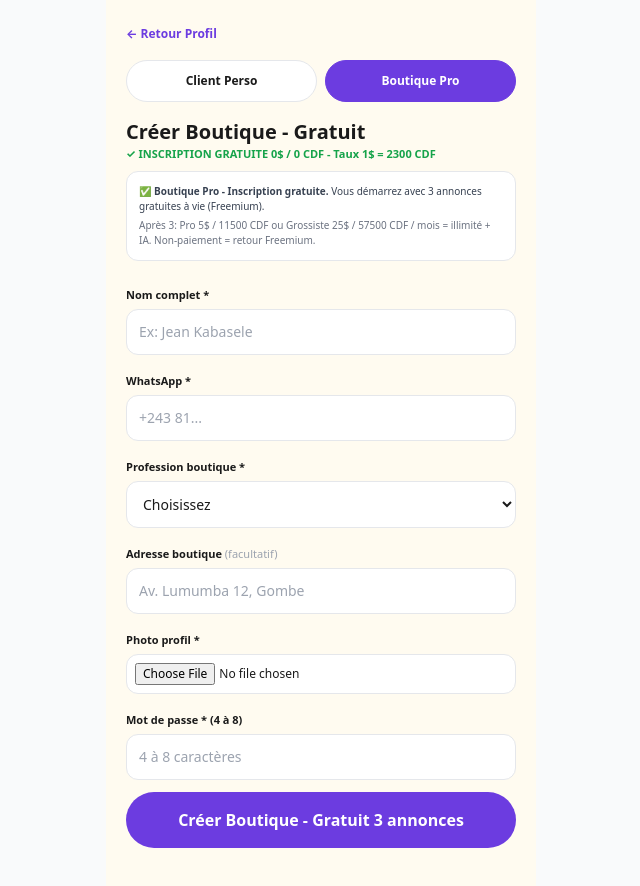
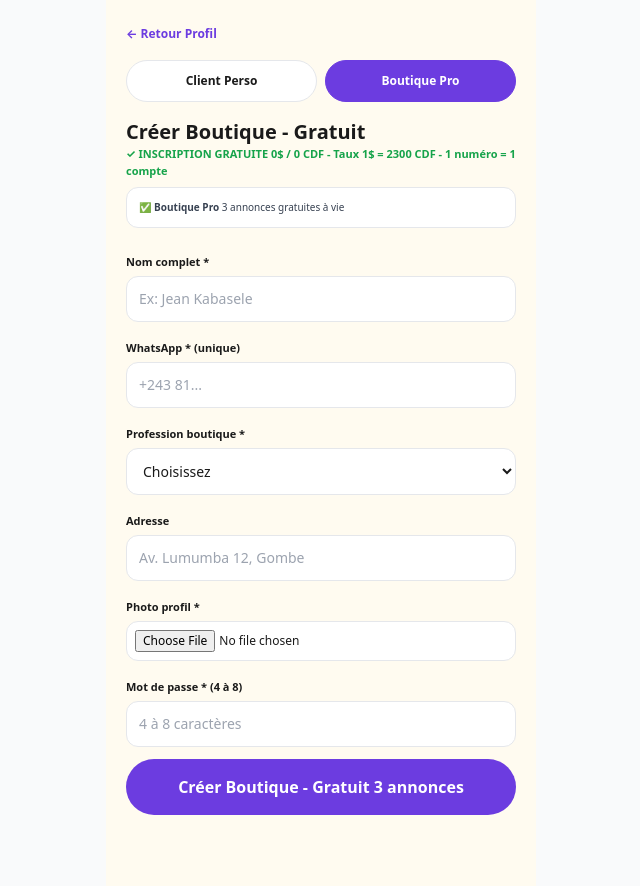
Before and after one commit to kongolokelvin47-cmd/Wenze-pwa, a Next.js app: page /inscription in a window 1280 px wide. Both pictures are taken after a click on the button "Boutique Pro". Shown: the top 886 px of the page, without its empty margins (319-959 px from the left). Built offline with nearby package versions, Linux system fonts and the light colour scheme.

Commit message:
Refactor WhatsApp input handling and user data structure
Clean WhatsApp number input and ensure unique account creation by checking existing users in local storage. Update user data structure for both client and pro types.

```diff
--- a/app/inscription/page.tsx
+++ b/app/inscription/page.tsx
@@ -54,37 +54,58 @@ function InscriptionForm() {
     if (type === "pro" && !form.profession) { alert("Choisissez profession"); return; }
     if (!form.photo) { alert("Photo de profil obligatoire"); return; }
 
+    // ✅ RECO INTÉGRÉE: 1 NUMÉRO = 1 COMPTE + WHATSAPP CLEAN
+    const telephoneClean = form.whatsapp.replace(/[^0-9]/g, "");
+    const whatsappClean = telephoneClean;
+
+    // Vérif longueur minimal RDC
+    if (whatsappClean.length < 9) { alert("Numéro invalide. Ex: +243 81..."); return; }
+
+    const allUsersRaw = localStorage.getItem("wenze_all_users");
+    const allUsers = allUsersRaw ? JSON.parse(allUsersRaw) : [];
+    const existeDeja = allUsers.find((u:any) => (u.whatsapp || u.telephone || "").toString().replace(/[^0-9]/g,"") === whatsappClean);
+    if (existeDeja) {
+      alert(`Ce numéro ${form.whatsapp} a déjà un compte: ${existeDeja.nom}. Connecte-toi.`);
+      router.push("/connexion");
+      return;
+    }
+
     setLoading(true);
     const isGrossiste = PROFESSIONS_GROSSISTE.includes(form.profession);
+    const uniqueId = Date.now().toString();
 
     let userData: any;
     if (type === "client") {
-      // CLIENT = 100% PERSONNEL - PAS DE BOUTIQUE - GRATUIT 0$ / 0 CDF
       userData = {
+        id: uniqueId, // ✅ Pour sécurité manip autre compte
         nom: form.nom,
-        whatsapp: form.whatsapp,
+        whatsapp: whatsappClean, // ✅ Sans espaces, sans +
+        telephone: telephoneClean,
         photo: form.photo,
-        password: form.password, // CRITIQUE: pour connexion
+        password: form.password,
         type: "client",
         profession: "Client / Acheteur",
         categorie: "client_perso",
         abonnement: `Client Gratuit - 0$ / 0 CDF - Vente occasionnelle ${FORMULES.occasionnel.prix}$ / ${FORMULES.occasionnel.prixCDF} CDF`,
         annoncesLimite: 0,
-        estBoutique: false, // JAMAIS boutique
-        peutImmigrerPro: true, // Peut devenir Pro plus tard
+        estBoutique: false,
+        peutImmigrerPro: true,
         date: new Date().toISOString(),
+        dateCreation: new Date().toISOString(), // ✅ Pour reco
+        ville: "Kinshasa",
         freemiumCount: 0
       };
     } else {
-      // BOUTIQUE = FREEMIUM 3 GRATUITES À VIE - GRATUIT AU DÉBUT
       userData = {
+        id: uniqueId, // ✅
         nom: form.nom,
-        whatsapp: form.whatsapp,
+        whatsapp: whatsappClean, // ✅
+        telephone: telephoneClean, // ✅
         profession: form.profession,
         adresse: form.adresse,
         photo: form.photo,
-        password: form.password, // CRITIQUE
-        type: "freemium", // Démarre freemium, pas pro direct
+        password: form.password,
+        type: "freemium",
         typeSouhaite: isGrossiste ? "grossiste" : "pro",
         categorie: form.profession,
         abonnement: isGrossiste ? `${FORMULES.grossiste.nom} ${FORMULES.grossiste.prix}$ / ${FORMULES.grossiste.prixCDF} CDF/mois` : `${FORMULES.pro.nom} ${FORMULES.pro.prix}$ / ${FORMULES.pro.prixCDF} CDF/mois`,
@@ -92,16 +113,26 @@ function InscriptionForm() {
         estBoutique: true,
         peutImmigrerPro: false,
         date: new Date().toISOString(),
+        dateCreation: new Date().toISOString(),
+        ville: "Kinshasa",
         freemiumCount: 0
       };
     }
 
+    // Sauvegarde session active
     localStorage.setItem("wenze_user", JSON.stringify(userData));
     localStorage.setItem("wenze_connecte", "true");
     localStorage.setItem("wenze_annonces", "0");
-    localStorage.setItem("wenze_annonces_list", "[]");
+    // Ne vide pas les annonces existantes si c'est un nouveau compte sur même navigateur
+    if (!localStorage.getItem("wenze_annonces_list")) {
+      localStorage.setItem("wenze_annonces_list", "[]");
+    }
     localStorage.setItem("wenze_panier", "[]");
     localStorage.setItem("wenze_favoris", "[]");
+
+    // ✅ RECO: Ajoute dans all_users pour 1 numéro = 1 compte
+    allUsers.push(userData);
+    localStorage.setItem("wenze_all_users", JSON.stringify(allUsers));
 
     setTimeout(() => { setLoading(false); router.push("/profil"); }, 600);
   };
@@ -111,84 +142,25 @@ function InscriptionForm() {
   return (
     <div className="max-w-[430px] mx-auto min-h-screen bg-[#FFFBF0] p-5 pb-20">
       <Link href="/profil" className="text-xs text-[#6C3CE0] font-bold">← Retour Profil</Link>
-
       <div className="flex gap-2 mt-4">
-        <button onClick={() => setType("client")} className={`flex-1 p-3 rounded-full text-xs font-bold border ${type === "client" ? "bg-black text-white border-black" : "bg-white"}`}>
-          Client Perso
-        </button>
-        <button onClick={() => setType("pro")} className={`flex-1 p-3 rounded-full text-xs font-bold border ${type === "pro" ? "bg-[#6C3CE0] text-white border-[#6C3CE0]" : "bg-white"}`}>
-          Boutique Pro
-        </button>
+        <button onClick={() => setType("client")} className={`flex-1 p-3 rounded-full text-xs font-bold border ${type === "client" ? "bg-black text-white border-black" : "bg-white"}`}>Client Perso</button>
+        <button onClick={() => setType("pro")} className={`flex-1 p-3 rounded-full text-xs font-bold border ${type === "pro" ? "bg-[#6C3CE0] text-white border-[#6C3CE0]" : "bg-white"}`}>Boutique Pro</button>
       </div>
-
       <h1 className="text-xl font-black mt-4">{type === "client" ? "Compte Personnel - Gratuit" : "Créer Boutique - Gratuit"}</h1>
-      <p className="text-[11px] text-green-600 font-bold">✓ INSCRIPTION GRATUITE 0$ / 0 CDF - Taux 1$ = {TAUX_CDF} CDF</p>
-
-      {type === "client" && (
-        <div className="bg-white border rounded-xl p-3 mt-2">
-          <p className="text-[10px] text-gray-700">✅ <b>Compte perso, pas boutique.</b> Vous achetez en illimité. Vous ne créez pas de boutique.</p>
-          <p className="text-[10px] text-gray-500 mt-1">Vente occasionnelle: {FORMULES.occasionnel.prix}$ / {FORMULES.occasionnel.prixCDF} CDF par annonce avant lancement.</p>
-          <p className="text-[10px] text-[#6C3CE0] font-bold mt-1">→ Plus tard, vous pouvez immigrer vers Compte Pro en 1 clic dans Profil → Devenir Vendeur Pro</p>
-        </div>
-      )}
-
-      {type === "pro" && (
-        <div className="bg-white border rounded-xl p-3 mt-2">
-          <p className="text-[10px] text-gray-700">✅ <b>Boutique Pro - Inscription gratuite.</b> Vous démarrez avec 3 annonces gratuites à vie (Freemium).</p>
-          <p className="text-[10px] text-gray-500 mt-1">Après 3: Pro {FORMULES.pro.prix}$ / {FORMULES.pro.prixCDF} CDF ou Grossiste {FORMULES.grossiste.prix}$ / {FORMULES.grossiste.prixCDF} CDF / mois = illimité + IA. Non-paiement = retour Freemium.</p>
-        </div>
-      )}
-
+      <p className="text-[11px] text-green-600 font-bold">✓ INSCRIPTION GRATUITE 0$ / 0 CDF - Taux 1$ = {TAUX_CDF} CDF - 1 numéro = 1 compte</p>
+      {type === "client" && <div className="bg-white border rounded-xl p-3 mt-2"><p className="text-[10px] text-gray-700">✅ <b>Compte perso, pas boutique.</b> Illimité achat. Vente {FORMULES.occasionnel.prix}$</p></div>}
+      {type === "pro" && <div className="bg-white border rounded-xl p-3 mt-2"><p className="text-[10px] text-gray-700">✅ <b>Boutique Pro</b> 3 annonces gratuites à vie</p></div>}
       <form onSubmit={handleSubmit} className="mt-5 space-y-3">
-        <div>
-          <label className="text-[11px] font-bold">Nom complet *</label>
-          <input required value={form.nom} onChange={e => setForm({ ...form, nom: e.target.value })} placeholder="Ex: Jean Kabasele" className="w-full border p-3 rounded-xl text-sm mt-1 bg-white" />
-        </div>
-        <div>
-          <label className="text-[11px] font-bold">WhatsApp *</label>
-          <input required value={form.whatsapp} onChange={e => setForm({ ...form, whatsapp: e.target.value })} placeholder="+243 81..." className="w-full border p-3 rounded-xl text-sm mt-1 bg-white" />
-        </div>
-        {type === "pro" && (
-          <>
-            <div>
-              <label className="text-[11px] font-bold">Profession boutique *</label>
-              <select required value={form.profession} onChange={e => setForm({ ...form, profession: e.target.value })} className="w-full border p-3 rounded-xl text-sm mt-1 bg-white">
-                <option value="">Choisissez</option>
-                <optgroup label={`Petits services - ${FORMULES.pro.prix}$ / ${FORMULES.pro.prixCDF} CDF`}>
-                  {PROFESSIONS_PRO.map(p => <option key={p} value={p}>{p}</option>)}
-                </optgroup>
-                <optgroup label={`Grande échelle - ${FORMULES.grossiste.prix}$ / ${FORMULES.grossiste.prixCDF} CDF`}>
-                  {PROFESSIONS_GROSSISTE.map(p => <option key={p} value={p}>{p}</option>)}
-                </optgroup>
-              </select>
-              {form.profession && <p className="text-[10px] mt-1 font-bold text-[#6C3CE0]">{isGrossisteSelected ? `→ Grossiste ${FORMULES.grossiste.prix}$ / ${FORMULES.grossiste.prixCDF} CDF` : `→ Pro ${FORMULES.pro.prix}$ / ${FORMULES.pro.prixCDF} CDF`} - 3 gratuites</p>}
-            </div>
-            <div>
-              <label className="text-[11px] font-bold">Adresse boutique <span className="text-gray-400 font-normal">(facultatif)</span></label>
-              <input value={form.adresse} onChange={e => setForm({ ...form, adresse: e.target.value })} placeholder="Av. Lumumba 12, Gombe" className="w-full border p-3 rounded-xl text-sm mt-1 bg-white" />
-            </div>
-          </>
-        )}
-        <div>
-          <label className="text-[11px] font-bold">Photo profil *</label>
-          <input type="file" accept="image/*" onChange={handlePhoto} className="w-full text-xs mt-1 border p-2 rounded-xl bg-white" />
-          {preview && <div className="mt-2 flex items-center gap-2"><img src={preview} alt="preview" className="w-16 h-16 rounded-full object-cover border" /><p className="text-[10px] text-green-600">✓ Compressée</p></div>}
-        </div>
-        <div>
-          <label className="text-[11px] font-bold">Mot de passe * (4 à 8)</label>
-          <input required type="password" minLength={4} maxLength={8} value={form.password} onChange={e => setForm({ ...form, password: e.target.value })} placeholder="4 à 8 caractères" className="w-full border p-3 rounded-xl text-sm mt-1 bg-white" />
-        </div>
-        <button disabled={loading} type="submit" className={`w-full p-4 rounded-full font-bold text-white mt-2 ${type === "pro" ? "bg-[#6C3CE0]" : "bg-black"} ${loading ? "opacity-50" : ""}`}>
-          {loading ? "Création..." : type === "client" ? "Créer Compte Perso - Gratuit 0$" : "Créer Boutique - Gratuit 3 annonces"}
-        </button>
+        <div><label className="text-[11px] font-bold">Nom complet *</label><input required value={form.nom} onChange={e => setForm({ ...form, nom: e.target.value })} placeholder="Ex: Jean Kabasele" className="w-full border p-3 rounded-xl text-sm mt-1 bg-white" /></div>
+        <div><label className="text-[11px] font-bold">WhatsApp * (unique)</label><input required value={form.whatsapp} onChange={e => setForm({ ...form, whatsapp: e.target.value })} placeholder="+243 81..." className="w-full border p-3 rounded-xl text-sm mt-1 bg-white" /></div>
+        {type === "pro" && <>
+            <div><label className="text-[11px] font-bold">Profession boutique *</label><select required value={form.profession} onChange={e => setForm({ ...form, profession: e.target.value })} className="w-full border p-3 rounded-xl text-sm mt-1 bg-white"><option value="">Choisissez</option><optgroup label={`Petits services - ${FORMULES.pro.prix}$`} >{PROFESSIONS_PRO.map(p => <option key={p} value={p}>{p}</option>)}</optgroup><optgroup label={`Grande échelle - ${FORMULES.grossiste.prix}$`}>{PROFESSIONS_GROSSISTE.map(p => <option key={p} value={p}>{p}</option>)}</optgroup></select></div>
+            <div><label className="text-[11px] font-bold">Adresse</label><input value={form.adresse} onChange={e => setForm({ ...form, adresse: e.target.value })} placeholder="Av. Lumumba 12, Gombe" className="w-full border p-3 rounded-xl text-sm mt-1 bg-white" /></div>
+          </>}
+        <div><label className="text-[11px] font-bold">Photo profil *</label><input type="file" accept="image/*" onChange={handlePhoto} className="w-full text-xs mt-1 border p-2 rounded-xl bg-white" />{preview && <div className="mt-2 flex items-center gap-2"><img src={preview} alt="preview" className="w-16 h-16 rounded-full object-cover border" /><p className="text-[10px] text-green-600">✓ Compressée</p></div>}</div>
+        <div><label className="text-[11px] font-bold">Mot de passe * (4 à 8)</label><input required type="password" minLength={4} maxLength={8} value={form.password} onChange={e => setForm({ ...form, password: e.target.value })} placeholder="4 à 8 caractères" className="w-full border p-3 rounded-xl text-sm mt-1 bg-white" /></div>
+        <button disabled={loading} type="submit" className={`w-full p-4 rounded-full font-bold text-white mt-2 ${type === "pro" ? "bg-[#6C3CE0]" : "bg-black"} ${loading ? "opacity-50" : ""}`}>{loading ? "Création..." : type === "client" ? "Créer Compte Perso - Gratuit 0$" : "Créer Boutique - Gratuit 3 annonces"}</button>
       </form>
-
-      {type === "client" && (
-        <div className="mt-4 text-center">
-          <Link href="/profil" className="text-[11px] text-[#6C3CE0] font-bold underline">Déjà client? Devenir Vendeur Pro →</Link>
-          <p className="text-[10px] text-gray-400 mt-1">Cette action se fait dans Profil: bouton Immigrer vers Pro</p>
-        </div>
-      )}
     </div>
   )
 }
@@ -199,4 +171,4 @@ export default function Inscription() {
       <InscriptionForm />
     </Suspense>
   );
-}
+          }
```
